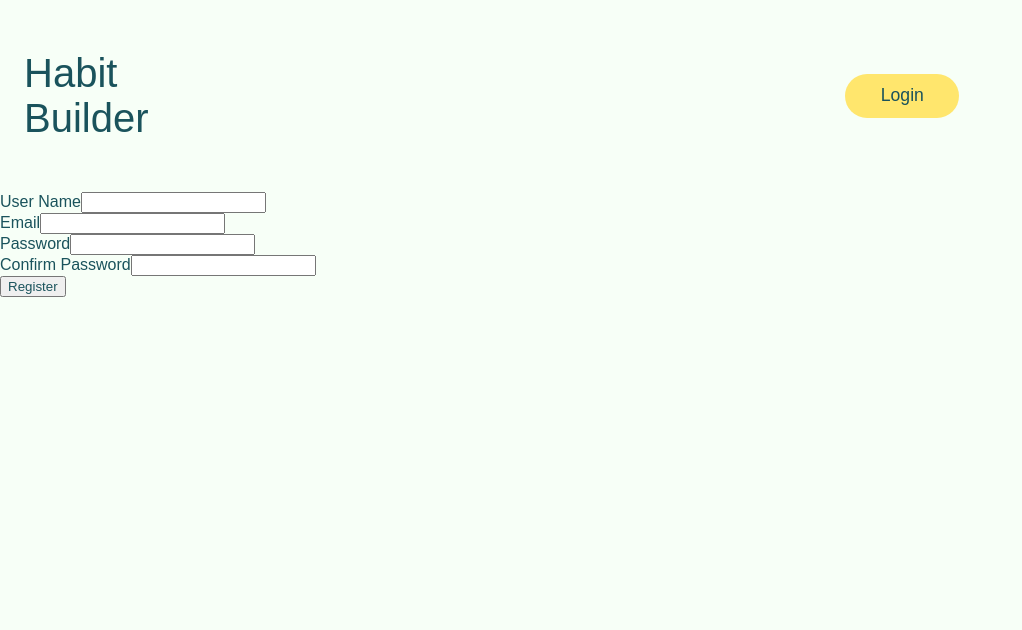
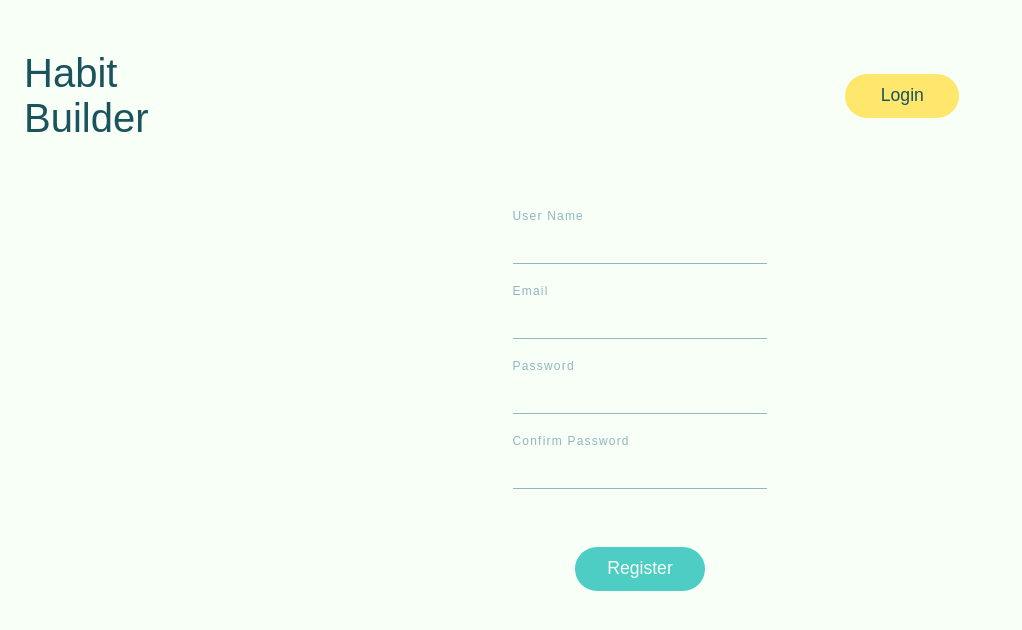
Before and after one commit to joycejoyce/HabitTracker, a React (Create React App) app in the folder source codes/scripts/: page /Register in a window 1280 px wide. Shown: the top 630 px of the page, without its empty margins (0-1022 px from the left). Built offline with nearby package versions, Linux system fonts and the light colour scheme; no server answers; the HTML template or start-up script is replaced by a standard one; what aws-amplify would draw is missing.

Commit message:
feat: styling component: Register

```diff
--- a/source codes/scripts/src/App.js
+++ b/source codes/scripts/src/App.js
@@ -6,12 +6,10 @@ import awsConfig from './aws-exports.js';
 import Home from './view/components/Home.js';
 import Header from './view/Header.js';
 import LoginHome from './view/LoginHome.js';
-import Register from './view/Register.js';
-import Login from './view/Login.js';
+import Register from './view/components/Register.js';
+import Login from './view/components/Login.js';
 import NotFound404 from './view/NotFound404.js';
 import User from './view/util/User.js';
-
-//temp
 import CreateHabitBuilder from './view/components/CreateHabitBuilder.js';
 
 Amplify.configure(awsConfig);
@@ -28,7 +26,7 @@ class App extends Component {
         <Header />
         <Router>
             <Switch>
-              <Route exact path="/index.html" component={ CreateHabitBuilder } />
+              <Route exact path="/index.html" component={ Register } />
               <Route path="/LoginHome" component={ LoginHome } />
               <Route path="/CreateHabitBuilder" component={ CreateHabitBuilder } />
               <Route path="/Register" component={ Register } />
--- a/source codes/scripts/src/view/Field.js
+++ b/source codes/scripts/src/view/components/Field.js
@@ -1,5 +1,5 @@
 import React, { Component } from 'react';
-import { FormErrors } from "./FormErrors.js";
+import { FormErrors } from "../util/FormErrors.js";
 
 class Field extends Component {
   render() {
@@ -8,8 +8,9 @@ class Field extends Component {
     const onChange = this.props.onChange;
     return (
       <div className="field">
-        <label htmlFor={name}>{label}</label>
-        <input type={type}
+        <label className="field__label" htmlFor={name}>{label}</label>
+        <input className="field__input"
+          type={type}
           id={name}
           name={name}
           value={value}
--- a/source codes/scripts/src/view/components/Home.js
+++ b/source codes/scripts/src/view/components/Home.js
@@ -8,8 +8,8 @@ class Home extends Component {
     return (
       <div className="home">
         <Quote className="home__quote" quoteText={Quote.TEXT.Aristotle_We} />
-        <Link to="/Create">
-          <button className="home__createBtn">Create my Habit Builder</button>
+        <Link to="/Register">
+          <button className="home__joinBtn">Join Habit Builder</button>
         </Link>
       </div>
     );
--- a/source codes/scripts/src/view/Login.js
+++ b/source codes/scripts/src/view/components/Login.js
@@ -1,8 +1,8 @@
 import React, { Component } from 'react';
 import { Auth, Hub } from "aws-amplify";
-import Validate from "./FormValidation.js";
+import Validate from "../util/FormValidator.js";
 import Field from "./Field.js";
-import { FormErrors } from "./FormErrors.js";
+import { FormErrors } from "../util/FormErrors.js";
 import SocialLogin from "./SocialLogin.js";
 
 class Login extends Component {
--- a/source codes/scripts/src/view/Register.js
+++ b/source codes/scripts/src/view/components/Register.js
@@ -1,8 +1,8 @@
 import React, { Component } from 'react';
 import { Auth } from "aws-amplify";
-import Validate from "./FormValidation.js";
+import Validate from "../util/FormValidator.js";
 import Field from "./Field.js";
-import { FormErrors } from "./FormErrors.js";
+import { FormErrors } from "../util/FormErrors.js";
 
 class Register extends Component {
   state = {
@@ -117,14 +117,14 @@ class Register extends Component {
     const fields = this.state.fields;
     return (
       <form className="register">
-        <FormErrors errors={this.state.errors} />
-        <div className="fields">
+        <FormErrors className="register__fromErrors" errors={this.state.errors} />
+        <div className="register__fields">
           <Field ctrl={fields.username} onChange={onChange} />
           <Field ctrl={fields.email} onChange={onChange} />
           <Field ctrl={fields.password} onChange={onChange} />
           <Field ctrl={fields.confirmPassword} onChange={onChange} />
         </div>
-        <button onClick={(e) => this.handleSubmit(e)}>Register</button>
+        <button className="register__submit" onClick={(e) => this.handleSubmit(e)}>Register</button>
       </form>
     );
   }
--- a/source codes/styles/index.scss
+++ b/source codes/styles/index.scss
@@ -8,6 +8,8 @@ $red: #FF6B6B;
 $lightRed1: #FF9393;
 $lightRed2: #FBB4B4;
 $lightRed3: #FFF1F1;
+
+$green: #4ECDC4;
 
 $serif: 'Vollkorn', serif;
 $sansSerif: 'Nanum Gothic', sans-serif;
@@ -36,6 +38,7 @@ body {
   cursor: pointer;
   border-radius: calc(#{$height/2});
   font-size: 1.1em;
+  border: none;
 }
 
 @mixin hoverBtnColor($color, $bkColor) {
@@ -136,9 +139,10 @@ body {
   &__quote {
     width: 85%;
   }
-  &__createBtn {
+  &__joinBtn {
     @include btn(337px, 63px, $primary, transparent);
     @include hoverBtnColor($primaryLight1, $lightRed1);
+    font-size: 1.3em;
     border: 3px solid $lightRed1;
     padding: .8em 1em;
     display: block;
@@ -224,3 +228,39 @@ body {
     margin: 0 auto;
   }
 }
+
+.field {
+  margin: 15px auto;
+  display: flex;
+  flex-flow: column wrap;
+  width: 255px;
+  height: 60px;
+  justify-content: space-around;
+  &__label {
+    font-size: .75em;
+    color: $primaryLight2;
+    letter-spacing: 0.1em;
+  }
+  &__input {
+    width: 250px;
+    height: 30px;
+    border: none;
+    border-bottom: 1px solid $primaryLight2;
+    background: transparent;
+    font-size: 1.3em;
+    padding-bottom: 3px;
+    &:focus {
+      outline: none;
+    }
+  }
+}
+
+.register {
+  display: flex;
+  flex-flow: column wrap;
+  justify-content: space-around;
+  &__submit {
+    @include btn(130px, 44px, $primaryLight1, $green);
+    margin: 40px auto 0 auto;
+  }
+}
```
Also changed, not shown: source codes/index.html (+0 -12 lines), source codes/scripts/src/view/components/SocialLogin.js (renamed from source codes/scripts/src/view/SocialLogin.js), source codes/scripts/src/view/util/FormErrors.js (renamed from source codes/scripts/src/view/FormErrors.js), source codes/scripts/src/view/util/FormValidator.js (renamed from source codes/scripts/src/view/FormValidation.js), 1 other file (tests, documents, lock files or other folders).
